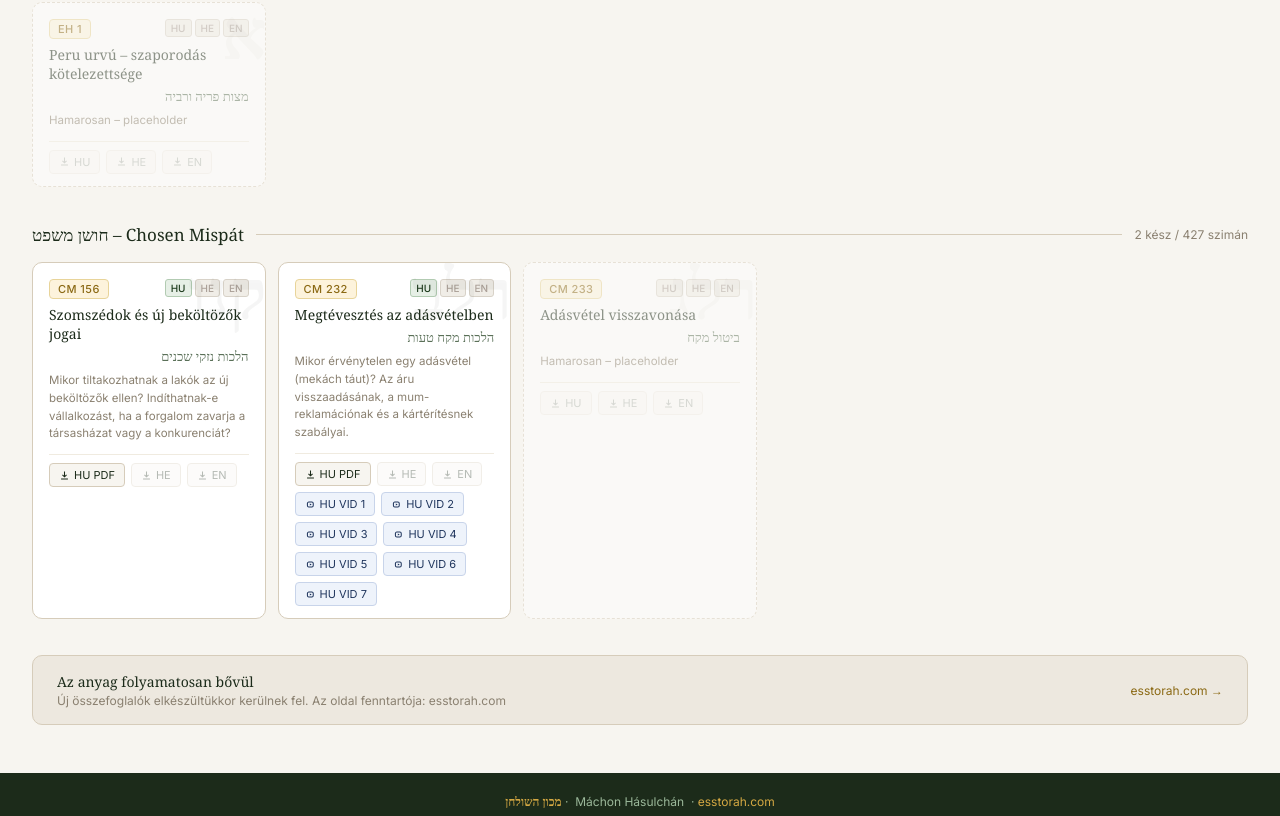
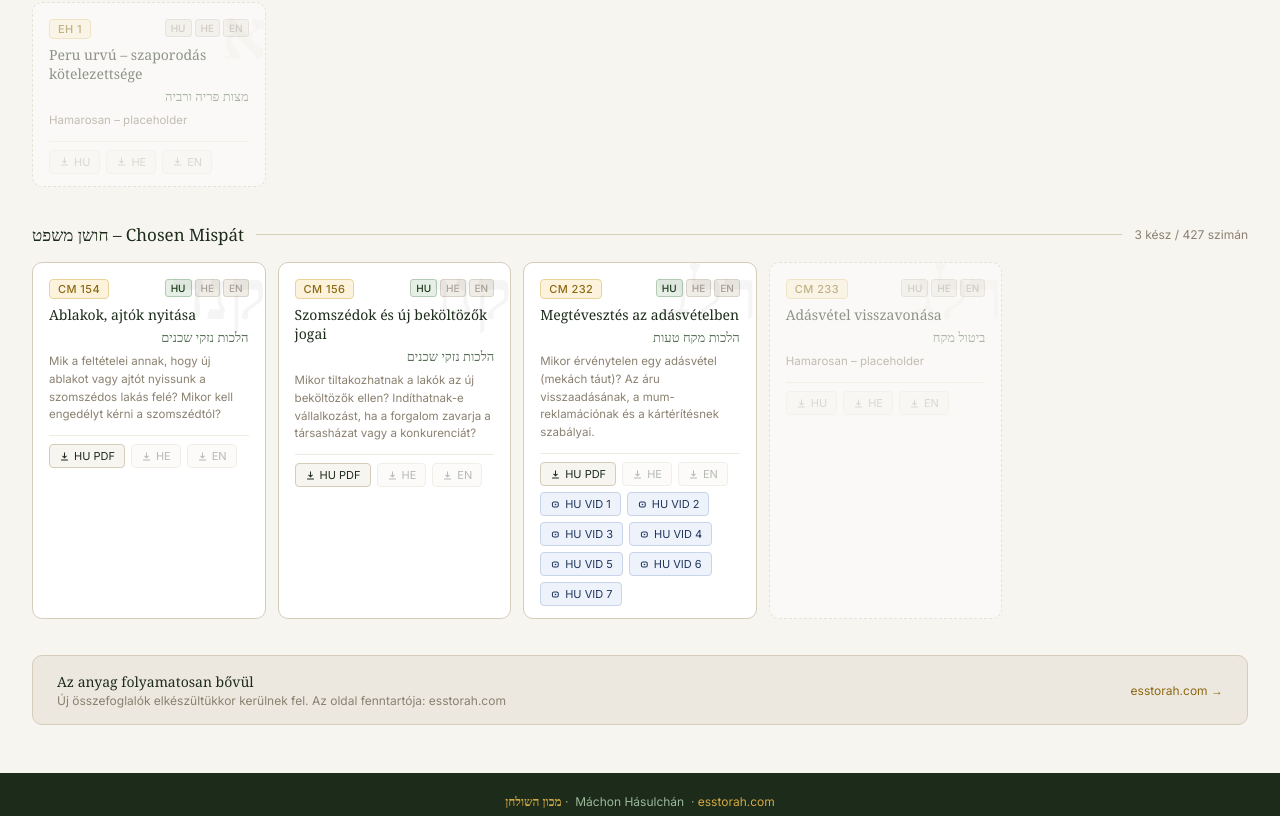
Before and after one commit to binyominzeev/machon-hasulchan, a Next.js app: page / in a window 1280 px wide. Shown: the part 1242-2058 px from the top of the page. Built offline with nearby package versions, Linux system fonts and the light colour scheme; a web font is replaced by a local one.

Commit message:
new siman

```diff
--- a/src/data/simanim.ts
+++ b/src/data/simanim.ts
@@ -179,6 +179,16 @@ export const SIMANIM: Siman[] = [
 
   // ── Chosen Mispát ───────────────────────────
     {
+    id: 'cm-154',
+    part: 'cm',
+    num: 154,
+    numHe: 'קנד',
+    titleHu: 'Ablakok, ajtók nyitása',
+    titleHe: 'הלכות נזקי שכנים',
+    desc: 'Mik a feltételei annak, hogy új ablakot vagy ajtót nyissunk a szomszédos lakás felé? Mikor kell engedélyt kérni a szomszédtól?',
+    pdfs: { hu: 'cm-154-hu.pdf' },
+  },
+  {
     id: 'cm-156',
     part: 'cm',
     num: 156,
```
Also changed, not shown: 1 other file (tests, documents, lock files or other folders).
